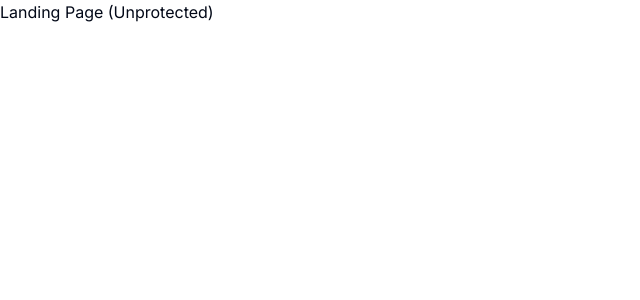
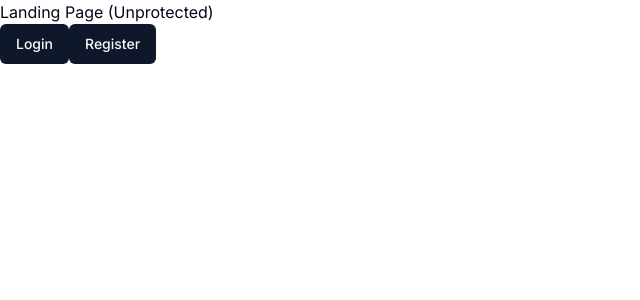
Before and after one commit to jatinhazrati/sagacity-ai, a Next.js app: page / in a window 1280 px wide. Shown: the top 300 px of the page, without its empty margins (0-640 px from the left). Built offline with nearby package versions, Linux system fonts and the light colour scheme.

Commit message:
User Authentication using Clerk

```diff
--- /dev/null
+++ b/app/(auth)/(routes)/sign-in/[[...sign-in]]/page.tsx
@@ -0,0 +1,5 @@
+import { SignIn } from "@clerk/nextjs";
+
+export default function Page() {
+  return <SignIn />;
+}
--- /dev/null
+++ b/app/(auth)/(routes)/sign-up/[[...sign-up]]/page.tsx
@@ -0,0 +1,5 @@
+import { SignUp } from "@clerk/nextjs";
+
+export default function Page() {
+  return <SignUp />;
+}
--- /dev/null
+++ b/app/(auth)/layout.tsx
@@ -0,0 +1,7 @@
+const AuthLayout = ({ children }: { children: React.ReactNode }) => {
+  return (
+    <div className="flex items-center justify-center h-full">{children}</div>
+  );
+};
+
+export default AuthLayout;
--- a/app/(dashboard)/(routes)/dashboard/page.tsx
+++ b/app/(dashboard)/(routes)/dashboard/page.tsx
@@ -1,5 +1,12 @@
+import { UserButton } from "@clerk/nextjs";
+
 const DashboardPage = () => {
-  return <div>Dashboard Page (Protected)</div>;
+  return (
+    <div>
+      Dashboard Page (Protected)
+      <UserButton afterSignOutUrl="/" />
+    </div>
+  );
 };
 
 export default DashboardPage;
--- a/app/(landing)/page.tsx
+++ b/app/(landing)/page.tsx
@@ -1,5 +1,20 @@
+import { Button } from "@/components/ui/button";
+import Link from "next/link";
+
 const LandingPage = () => {
-  return <div>Landing Page (Unprotected)</div>;
+  return (
+    <div>
+      Landing Page (Unprotected)
+      <div>
+        <Link href="/sign-in">
+          <Button>Login</Button>
+        </Link>
+        <Link href="/sign-up">
+          <Button>Register</Button>
+        </Link>
+      </div>
+    </div>
+  );
 };
 
 export default LandingPage;
--- a/app/layout.tsx
+++ b/app/layout.tsx
@@ -1,6 +1,7 @@
 import type { Metadata } from "next";
 import { Inter } from "next/font/google";
 import "./globals.css";
+import { ClerkProvider } from "@clerk/nextjs";
 
 const inter = Inter({ subsets: ["latin"] });
 
@@ -15,8 +16,10 @@ export default function RootLayout({
   children: React.ReactNode;
 }) {
   return (
-    <html lang="en">
-      <body className={inter.className}>{children}</body>
-    </html>
+    <ClerkProvider>
+      <html lang="en">
+        <body className={inter.className}>{children}</body>
+      </html>
+    </ClerkProvider>
   );
 }
--- a/package.json
+++ b/package.json
@@ -9,6 +9,7 @@
     "lint": "next lint"
   },
   "dependencies": {
+    "@clerk/nextjs": "^4.23.2",
     "@radix-ui/react-slot": "^1.0.2",
     "@types/node": "20.4.10",
     "@types/react": "18.2.20",
```
Also changed, not shown: middleware.ts (added, +9 -0 lines), 2 other files (tests, documents, lock files or other folders).
